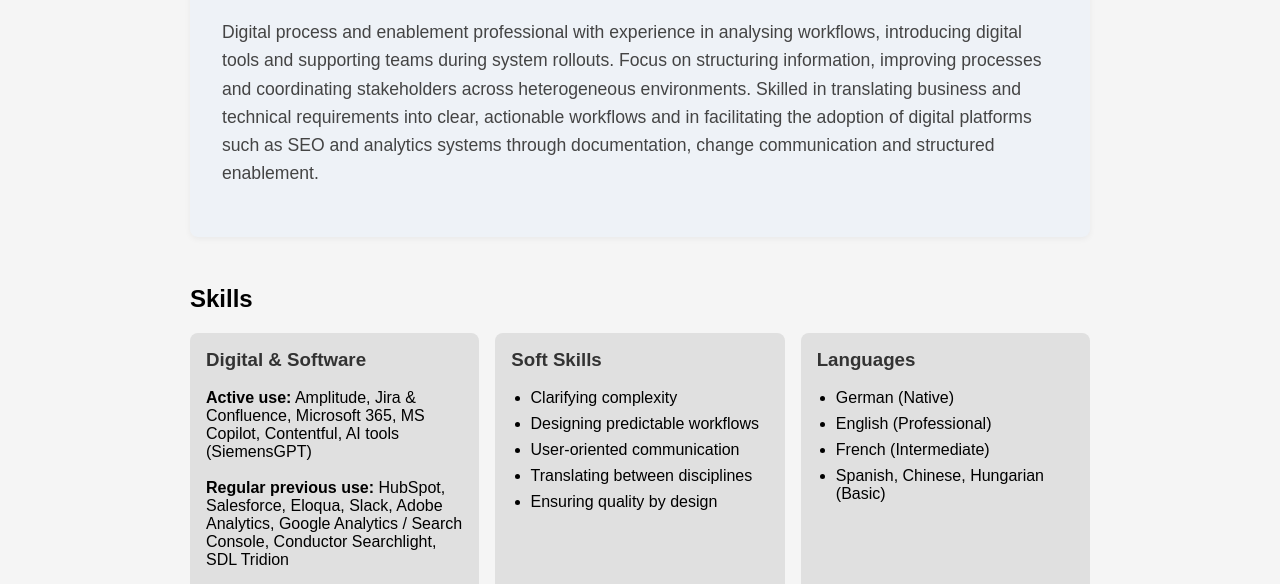
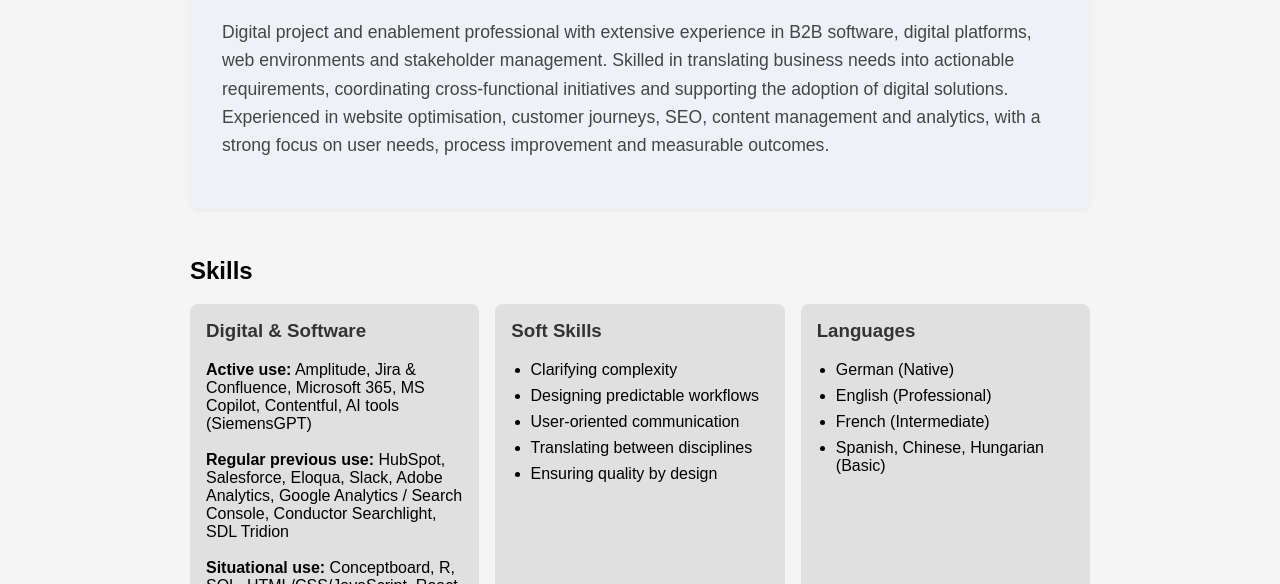
Before and after one commit to kromer52/digital-customer-experience, a website: page index.html in a window 1280 px wide. Shown: the part 215-799 px from the top of the page. Drawn offline with Linux system fonts and the light colour scheme.

Commit message:
updated summary

```diff
--- a/index.html
+++ b/index.html
@@ -23,14 +23,7 @@
     <section class="summary-box">
   <h2>About Me</h2>
   <p>
-  Digital process and enablement professional with experience in
-analysing workflows, introducing digital tools and supporting teams
-during system rollouts. Focus on structuring information, improving
-processes and coordinating stakeholders across heterogeneous
-environments. Skilled in translating business and technical requirements
-into clear, actionable workflows and in facilitating the adoption of
-digital platforms such as SEO and analytics systems through
-documentation, change communication and structured enablement.
+  Digital project and enablement professional with extensive experience in B2B software, digital platforms, web environments and stakeholder management. Skilled in translating business needs into actionable requirements, coordinating cross-functional initiatives and supporting the adoption of digital solutions. Experienced in website optimisation, customer journeys, SEO, content management and analytics, with a strong focus on user needs, process improvement and measurable outcomes.
 </p>
 </section>
 
```
